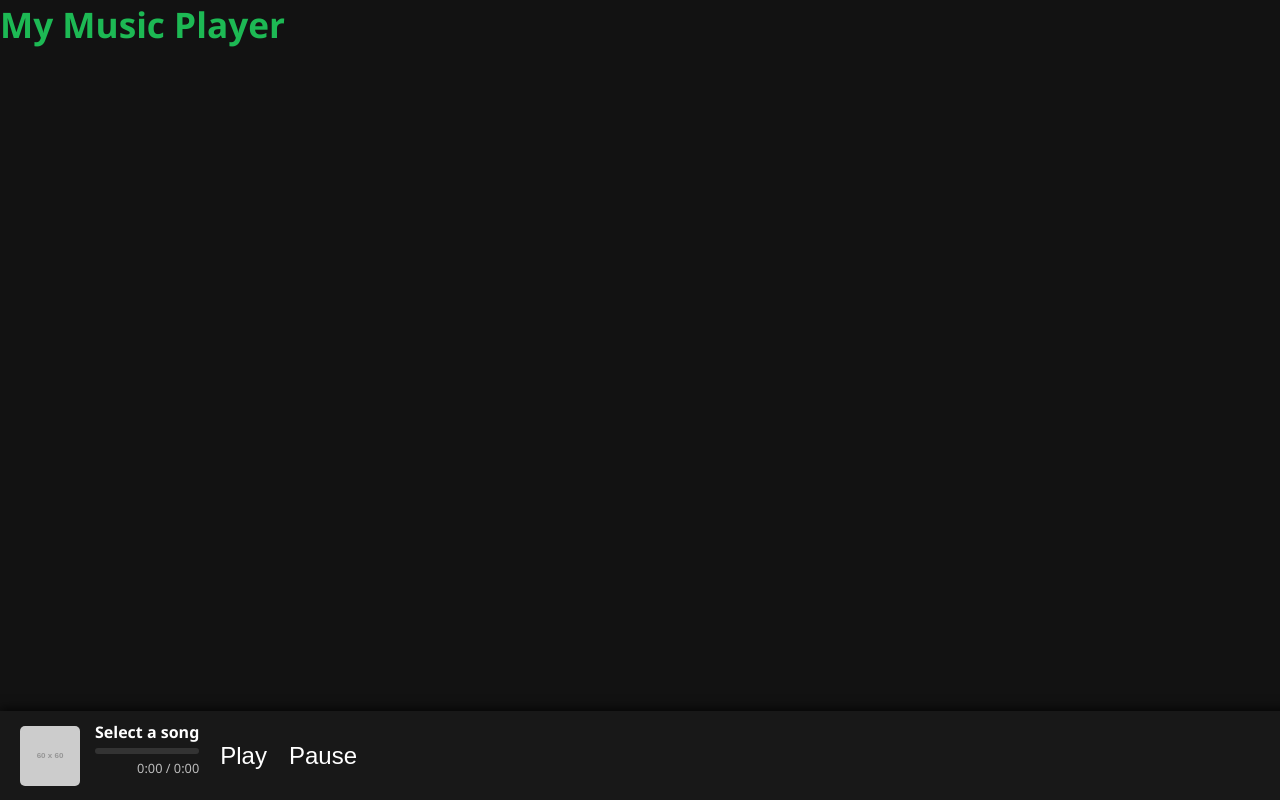
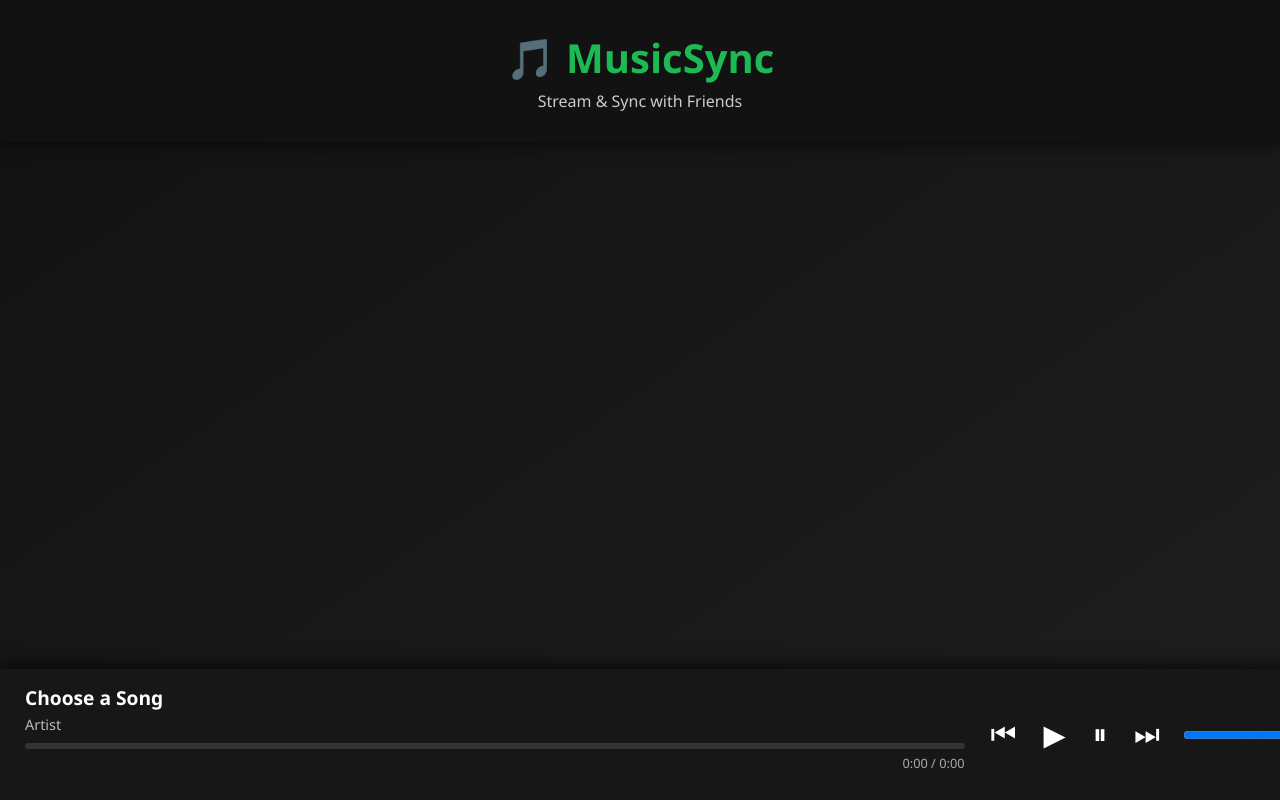
Before and after one commit to Kodey-cs/music-sync, a website: page public/index.html in a window 1280 px wide. Drawn offline with nearby package versions, Linux system fonts and the light colour scheme; no server answers; placeholder pictures from the web are drawn by us.

Commit message:
changed css

```diff
--- a/public/index.html
+++ b/public/index.html
@@ -1,29 +1,34 @@
 <!DOCTYPE html>
-<html>
+<html lang="en">
 <head>
   <meta charset="UTF-8">
-  <title>Music Sync Website</title>
+  <title>Music Sync App</title>
   <link rel="stylesheet" href="style.css">
 </head>
 <body>
-  <h1>My Music Player</h1>
+  <header>
+    <h1>🎵 MusicSync</h1>
+    <p>Stream & Sync with Friends</p>
+  </header>
 
-  <!-- Playlist Section -->
-  <div id="playlist"></div>
+  <!-- Playlist -->
+  <section id="playlist"></section>
 
-  <!-- Mini Player (fixed at bottom) -->
-  <div id="miniPlayer">
-    <img id="albumArt" src="https://via.placeholder.com/60" alt="Album Art">
+  <!-- Sticky Player -->
+  <div id="playerBar">
+
     <div id="songInfo">
-      <p id="currentSong">Select a song</p>
-      <div id="progressContainer">
-        <div id="progressBar"></div>
-      </div>
+      <h3 id="currentSong">Choose a Song</h3>
+      <p id="artistName">Artist</p>
+      <div id="progressContainer"><div id="progressBar"></div></div>
       <p id="timeDisplay">0:00 / 0:00</p>
     </div>
     <div id="controls">
-      <button id="playBtn">Play</button>
-      <button id="pauseBtn">Pause</button>
+      <button id="prevBtn">⏮</button>
+      <button id="playBtn">▶</button>
+      <button id="pauseBtn">⏸</button>
+      <button id="nextBtn">⏭</button>
+      <input type="range" id="volumeControl" min="0" max="1" step="0.01" value="1">
     </div>
     <audio id="player"></audio>
   </div>
@@ -31,3 +36,4 @@
   <script src="/socket.io/socket.io.js"></script>
   <script src="script.js"></script>
 </body>
+</html>
--- a/public/style.css
+++ b/public/style.css
@@ -1,7 +1,7 @@
-/* Global */
+/* Global Styles */
 body {
-  font-family: 'Segoe UI', Tahoma, Geneva, Verdana, sans-serif;
-  background: #121212;
+  font-family: 'Segoe UI', sans-serif;
+  background: linear-gradient(145deg, #121212, #1e1e1e);
   color: #fff;
   margin: 0;
   padding: 0;
@@ -10,17 +10,25 @@ body {
   min-height: 100vh;
 }
 
+/* Header */
 header {
-  background: #181818;
-  padding: 20px;
   text-align: center;
-  box-shadow: 0 2px 8px rgba(0,0,0,0.5);
+  padding: 30px 20px;
+  background: rgba(18,18,18,0.85);
+  backdrop-filter: blur(10px);
+  box-shadow: 0 4px 15px rgba(0,0,0,0.5);
 }
 
-h1 {
+header h1 {
+  font-size: 2.5rem;
   margin: 0;
   color: #1db954;
-  font-size: 2.2rem;
+}
+
+header p {
+  margin: 5px 0 0;
+  color: #ccc;
+  font-size: 1rem;
 }
 
 /* Playlist Section */
@@ -30,110 +38,117 @@ h1 {
   flex-direction: column;
   gap: 15px;
   padding: 20px;
-  margin-bottom: 160px; /* leave space for mini player */
   overflow-y: auto;
+  margin-bottom: 160px;
 }
 
 .song-card {
   display: flex;
   align-items: center;
   gap: 15px;
-  background: #181818;
-  border-radius: 8px;
-  padding: 12px;
+  background: rgba(30,30,30,0.8);
+  border-radius: 12px;
+  padding: 15px;
   cursor: pointer;
-  transition: background 0.3s ease, transform 0.2s ease;
+  transition: transform 0.2s ease, background 0.3s ease, box-shadow 0.3s ease;
 }
 
 .song-card:hover {
-  background: #1db954;
-  transform: scale(1.02);
+  background: rgba(40,40,40,0.9);
+  box-shadow: 0 0 20px rgba(29,185,84,0.5);
+  transform: translateY(-3px) scale(1.02);
 }
 
 .song-card img {
-  width: 60px;
-  height: 60px;
-  border-radius: 5px;
+  width: 65px;
+  height: 65px;
+  border-radius: 8px;
   object-fit: cover;
+  box-shadow: 0 0 10px rgba(0,0,0,0.6);
 }
 
-.song-card .song-info {
+.song-info {
   display: flex;
   flex-direction: column;
 }
 
-.song-card .song-title {
-  font-size: 1rem;
+.song-title {
+  font-size: 1.1rem;
+  font-weight: bold;
   margin: 0;
-  font-weight: bold;
+  color: #fff;
 }
 
-.song-card .song-artist {
-  font-size: 0.85rem;
-  color: #ccc;
-  margin: 2px 0 0;
+.song-artist {
+  font-size: 0.9rem;
+  color: #aaa;
+  margin: 5px 0 0;
 }
 
-/* Mini Player */
-#miniPlayer {
+/* Player Bar */
+#playerBar {
   position: fixed;
   bottom: 0;
   left: 0;
   width: 100%;
-  background: #181818;
-  padding: 10px 20px;
   display: flex;
   align-items: center;
-  gap: 15px;
-  box-shadow: 0 -2px 10px rgba(0,0,0,0.8);
+  gap: 20px;
+  padding: 15px 25px;
+  background: rgba(24,24,24,0.9);
+  backdrop-filter: blur(12px);
+  box-shadow: 0 -4px 15px rgba(0,0,0,0.7);
   z-index: 1000;
   flex-wrap: wrap;
 }
 
 #albumArt {
-  width: 60px;
-  height: 60px;
-  border-radius: 5px;
+  width: 70px;
+  height: 70px;
+  border-radius: 8px;
+  object-fit: cover;
+  box-shadow: 0 0 12px rgba(0,0,0,0.7);
 }
 
-#songDetails {
+#songInfo {
   flex: 1;
   display: flex;
   flex-direction: column;
   justify-content: center;
+  color: #fff;
 }
 
-#currentSong {
-  font-size: 1rem;
+#songInfo h3 {
   margin: 0;
+  font-size: 1.2rem;
   font-weight: bold;
 }
 
 #artistName {
-  font-size: 0.85rem;
-  color: #aaa;
-  margin: 2px 0;
+  font-size: 0.9rem;
+  color: #bbb;
+  margin: 4px 0;
 }
 
 #progressContainer {
   width: 100%;
+  height: 6px;
   background: #333;
-  height: 6px;
   border-radius: 3px;
   overflow: hidden;
   margin-top: 5px;
 }
 
 #progressBar {
+  height: 100%;
+  width: 0;
   background: #1db954;
-  width: 0;
-  height: 100%;
   transition: width 0.2s ease;
 }
 
 #timeDisplay {
   font-size: 0.8rem;
-  color: #bbb;
+  color: #aaa;
   text-align: right;
   margin-top: 5px;
 }
@@ -142,23 +157,23 @@ h1 {
 #controls {
   display: flex;
   align-items: center;
-  gap: 10px;
+  gap: 15px;
 }
 
 #controls button {
   background: transparent;
   border: none;
   color: #fff;
-  font-size: 1.5rem;
+  font-size: 1.8rem;
   cursor: pointer;
   transition: transform 0.2s ease, color 0.3s ease;
 }
 
 #controls button:hover {
   color: #1db954;
-  transform: scale(1.2);
+  transform: scale(1.3);
 }
 
 #volumeControl {
-  width: 100px;
+  width: 120px;
 }
```
